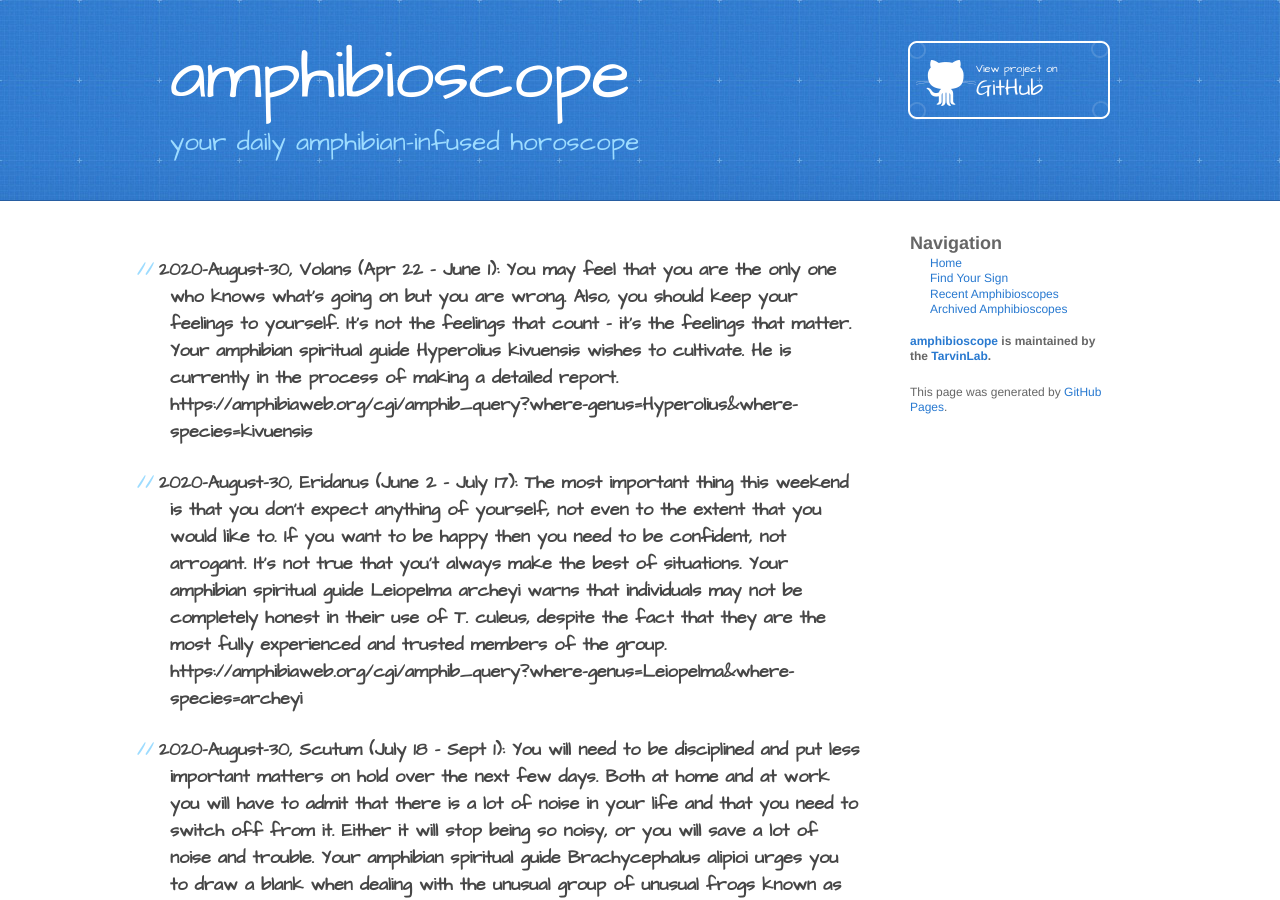
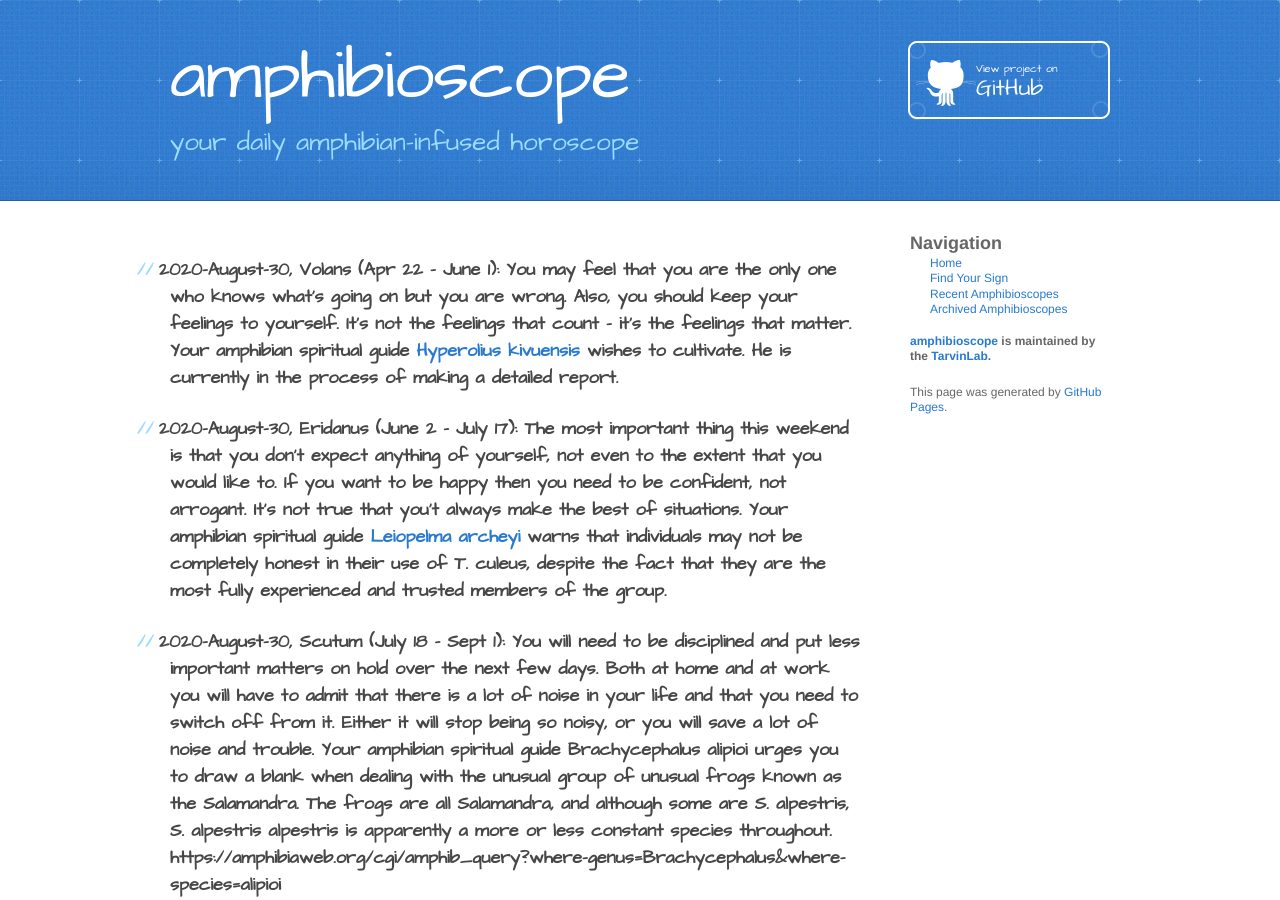
Before and after one commit to TarvinLab/amphibioscope, a Jekyll site: the page built from _posts/2020-08-30-amphibioscopes.md, in a window 1280 px wide and 900 px high. Built offline with Jekyll 4.4.1, drawn with Linux system fonts in a browser that asks for light colours; part of the change alters nothing that is shown.

```diff
--- a/_posts/2020-08-27-amphibioscopes.md
+++ b/_posts/2020-08-30-amphibioscopes.md
@@ -1,13 +1,13 @@
 ---
 layout: default
 title: "Sunday August 30, 2020"
-date: 2020-08-27 08:00 -7:00
+date: 2020-08-30 08:00 -7:00
 
 ---
 
 
-### 2020-August-30, Volans (Apr 22 - June 1): You may feel that you are the only one who knows what’s going on but you are wrong. Also, you should keep your feelings to yourself. It’s not the feelings that count – it’s the feelings that matter. Your amphibian spiritual guide Hyperolius kivuensis wishes to cultivate. He is currently in the process of making a detailed report. https://amphibiaweb.org/cgi/amphib_query?where-genus=Hyperolius&where-species=kivuensis
-### 2020-August-30, Eridanus (June 2 - July 17): The most important thing this weekend is that you don’t expect anything of yourself, not even to the extent that you would like to. If you want to be happy then you need to be confident, not arrogant. It’s not true that you’t always make the best of situations. Your amphibian spiritual guide Leiopelma archeyi warns that individuals may not be completely honest in their use of T. culeus, despite the fact that they are the most fully experienced and trusted members of the group. https://amphibiaweb.org/cgi/amphib_query?where-genus=Leiopelma&where-species=archeyi
+### 2020-August-30, Volans (Apr 22 - June 1): You may feel that you are the only one who knows what’s going on but you are wrong. Also, you should keep your feelings to yourself. It’s not the feelings that count – it’s the feelings that matter. Your amphibian spiritual guide [Hyperolius kivuensis](https://amphibiaweb.org/cgi/amphib_query?where-genus=Hyperolius&where-species=kivuensis) wishes to cultivate. He is currently in the process of making a detailed report.
+### 2020-August-30, Eridanus (June 2 - July 17): The most important thing this weekend is that you don’t expect anything of yourself, not even to the extent that you would like to. If you want to be happy then you need to be confident, not arrogant. It’s not true that you’t always make the best of situations. Your amphibian spiritual guide [Leiopelma archeyi](https://amphibiaweb.org/cgi/amphib_query?where-genus=Leiopelma&where-species=archeyi) warns that individuals may not be completely honest in their use of T. culeus, despite the fact that they are the most fully experienced and trusted members of the group.
 ### 2020-August-30, Scutum (July 18 - Sept 1): You will need to be disciplined and put less important matters on hold over the next few days. Both at home and at work you will have to admit that there is a lot of noise in your life and that you need to switch off from it. Either it will stop being so noisy, or you will save a lot of noise and trouble. Your amphibian spiritual guide Brachycephalus alipioi urges you to draw a blank when dealing with the unusual group of unusual frogs known as the Salamandra. The frogs are all Salamandra, and although some are S. alpestris, S. alpestris alpestris is apparently a more or less constant species throughout. https://amphibiaweb.org/cgi/amphib_query?where-genus=Brachycephalus&where-species=alipioi
 ### 2020-August-30, Hercules (Sept 2 - Oct 17): You must do what you can to steer clear of situations that are not going to be productive. Be selective about what you do and be aware that it is your own problem that is under investigation – it is really not worth getting worked up about. Your amphibian spiritual guide Arthroleptella drewesii warns that eating insects, small mammals and ants could lead to cancer.  The cause of death is believed to be intraspecific. https://amphibiaweb.org/cgi/amphib_query?where-genus=Arthroleptella&where-species=drewesii
 ### 2020-August-30, Phoenix (Oct 18 - Dec 2): It may be tempting to start something new today but if you do you must give it another day or two. Also, be on the lookout for new people you are not sure you can trust – they may be making plans that are, in reality, just for fun. Your amphibian spiritual guide Plethodon yonahlossee warns that this species is very wary of potential predators. "If you approach a predator with a wary posture, snake out and evade his/her hitting mechanism," it states. "This species may use its prehensile tail as a projectile. https://amphibiaweb.org/cgi/amphib_query?where-genus=Plethodon&where-species=yonahlossee
```
